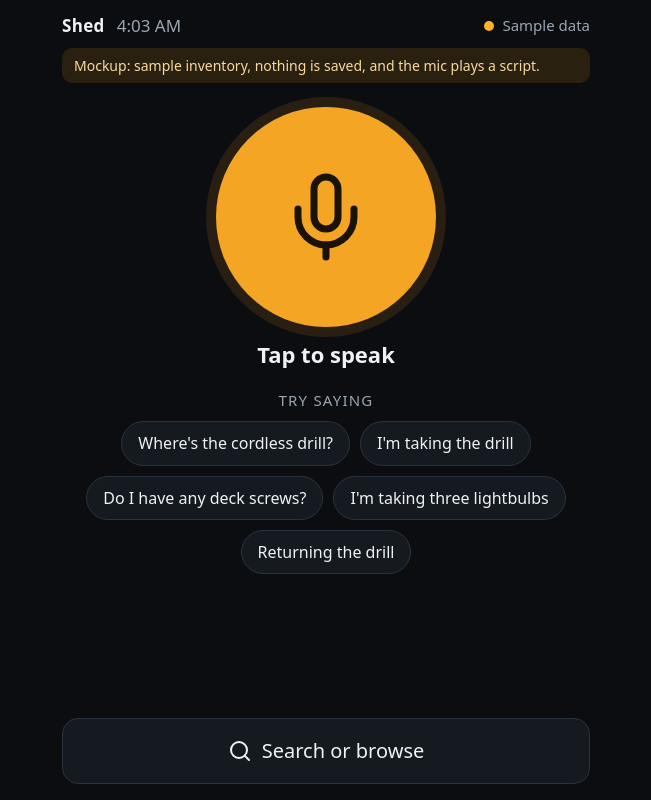
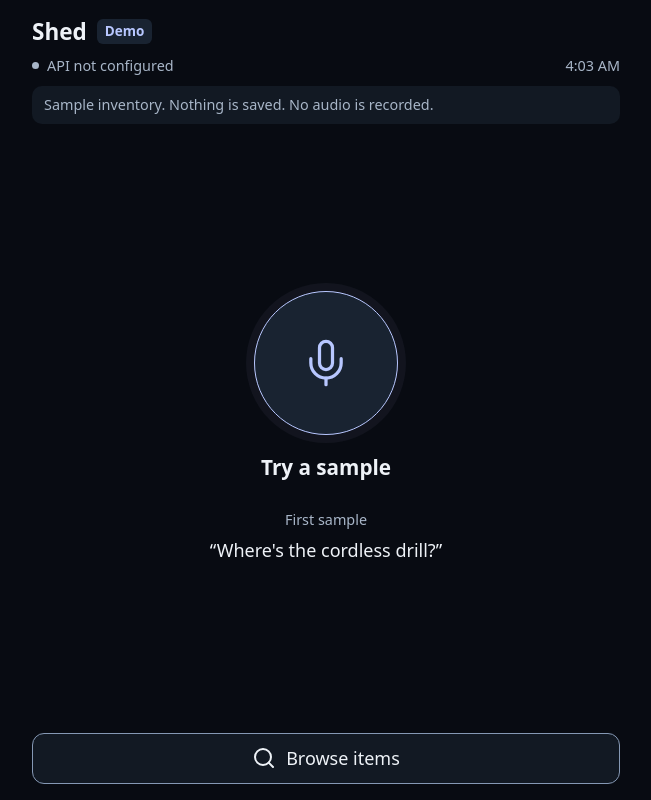
Before and after one commit to jerryaswell/shed_inventory, a React (Vite) app in the folder site/: page / in a window 1280 px wide. Shown: the whole page, without its empty margins (314-965 px from the left). Built offline with nearby package versions, Linux system fonts and the light colour scheme; no server answers.

Commit message:
Simplify the kiosk sample flow and keep Undo reachable (#8)

```diff
--- a/site/src/App.jsx
+++ b/site/src/App.jsx
@@ -9,7 +9,7 @@
  * for the backend's voice route is what makes it work.
  */
 import { useEffect, useRef, useState } from 'react';
-import { Search } from 'lucide-react';
+import { Search, Undo2 } from 'lucide-react';
 import { loadConfig } from './core/config.js';
 import { checkHealth } from './core/api.js';
 import { applyChange, inverseOf } from './core/inventory.js';
@@ -104,11 +104,6 @@ export default function App({
     timer.current = setTimeout(() => hear(heardNext.current), listenMs);
   };
 
-  const onTry = (sentence) => {
-    setResult(null);
-    hear(sentence);
-  };
-
   const onPick = (itemId) => {
     const item = itemsRef.current.find((i) => i.id === itemId);
     answer(resolve(item, result.pending.action, result.pending.quantity, result.heard));
@@ -128,7 +123,7 @@ export default function App({
     }
     setItems((cur) => applyChange(cur, undo.change));
     setUndo(null);
-    setResult({ action: 'undone', heard: null, reply: 'Undone. The count is back to what it was.' });
+    setResult({ action: 'undone', heard: null, itemId: undo.change.itemId, reply: 'Last change undone.' });
   };
 
   // The clock ticks every half second, so it can trail the moment Undo was set.
@@ -137,34 +132,37 @@ export default function App({
   const sleeping = !sheetOpen && !busy && now - lastTouch > IDLE_MS;
 
   return (
-    <div className="kiosk" onPointerDownCapture={() => setLastTouch(clock())}>
+    <div className="kiosk" onPointerDownCapture={() => setLastTouch(clock())} onKeyDownCapture={() => setLastTouch(clock())}>
+      <div className="kiosk-content">
         <StatusBar status={status} now={now} />
-      <p className="banner">Mockup: sample inventory, nothing is saved, and the mic plays a script.</p>
+        <p className="banner">Sample inventory. Nothing is saved. No audio is recorded.</p>
 
-      <main className="stage">
+        <main className={`stage${result ? ' stage-result' : ''}`} aria-label="Inventory demo">
           <MicButton phase={phase} onTap={onMic} compact={result != null} />
           {result ? (
-          <Reply result={result} items={items} undoLeft={sheetOpen ? 0 : undoLeft} onUndo={onUndo} onPick={onPick} />
+            <Reply result={result} items={items} onPick={onPick} />
           ) : (
             phase === 'idle' && (
-            <section className="try">
-              <p className="try-label">Try saying</p>
-              <div className="try-list">
-                {demoScript.map((s) => (
-                  <button type="button" key={s} className="chip" onClick={() => onTry(s)}>
-                    {s}
-                  </button>
-                ))}
-              </div>
+              <section className="example" aria-label="Sample request">
+                <p className="example-label">First sample</p>
+                <p className="example-text">“{demoScript[0]}”</p>
               </section>
             )
           )}
         </main>
+      </div>
 
       <footer className="foot">
-        <button type="button" className="search-btn" onClick={() => setSheetOpen(true)}>
+        {undoLeft > 0 && !sheetOpen && (
+          <button type="button" className="undo" onClick={onUndo}>
+            <Undo2 size={24} aria-hidden="true" />
+            Undo
+            <span className="undo-left" aria-hidden="true">{undoLeft}s</span>
+          </button>
+        )}
+        <button type="button" className="search-btn" aria-haspopup="dialog" onClick={() => setSheetOpen(true)}>
           <Search size={24} aria-hidden="true" />
-          Search or browse
+          Browse items
         </button>
       </footer>
 
--- a/site/src/kiosk/MicButton.jsx
+++ b/site/src/kiosk/MicButton.jsx
@@ -1,20 +1,20 @@
 /**
- * The one big control. Tap to start listening, tap again to stop early. It
- * shrinks while an answer is showing, so the answer fits without scrolling.
+ * The microphone is simulated until the voice route exists. Every label
+ * identifies the sample flow even when the disclosure is off screen.
  */
-import { Mic, Square, Loader } from 'lucide-react';
+import { Mic, ArrowRight, Loader } from 'lucide-react';
 
 const COPY = {
-  idle: 'Tap to speak',
-  answer: 'Tap to speak',
-  listening: 'Listening… tap to stop',
-  thinking: 'Looking…'
+  idle: 'Try a sample',
+  answer: 'Next sample',
+  listening: 'Run sample now',
+  thinking: 'Finding sample items…'
 };
 
 export default function MicButton({ phase, onTap, compact = false }) {
-  const Icon = phase === 'listening' ? Square : phase === 'thinking' ? Loader : Mic;
+  const Icon = phase === 'listening' ? ArrowRight : phase === 'thinking' ? Loader : Mic;
   return (
-    <div className="mic-wrap">
+    <div className={`mic-wrap${compact ? ' mic-wrap-compact' : ''}`}>
       <button
         type="button"
         className={`mic mic-${phase}${compact ? ' mic-compact' : ''}`}
@@ -22,9 +22,12 @@ export default function MicButton({ phase, onTap, compact = false }) {
         disabled={phase === 'thinking'}
         aria-label={COPY[phase]}
       >
-        <Icon size={compact ? 64 : 96} strokeWidth={1.75} aria-hidden="true" />
+        <Icon size={compact ? 28 : 52} strokeWidth={1.5} aria-hidden="true" />
       </button>
-      <p className="mic-label">{COPY[phase]}</p>
+      <div className="mic-copy" role="status">
+        <p className="mic-label">{COPY[phase]}</p>
+        {phase === 'listening' && <p className="mic-hint">Preparing a scripted request…</p>}
+      </div>
     </div>
   );
 }
--- a/site/src/kiosk/StatusBar.jsx
+++ b/site/src/kiosk/StatusBar.jsx
@@ -2,22 +2,27 @@
  * The top line: what this is, the time, and whether the backend answers.
  */
 const LABELS = {
-  checking: 'Connecting…',
-  sample: 'Sample data',
-  online: 'Online',
-  offline: 'Offline'
+  checking: 'Checking API…',
+  sample: 'API not configured',
+  online: 'API connected',
+  offline: 'API unavailable'
 };
 
-export default function StatusBar({ status, now }) {
+export default function StatusBar({ status, now, controls }) {
   const time = new Date(now).toLocaleTimeString([], { hour: 'numeric', minute: '2-digit' });
   return (
     <header className="status">
-      <span className="status-title">Shed</span>
-      <span className="status-time">{time}</span>
-      <span className={`status-conn status-${status}`} role="status">
-        <span className="status-dot" aria-hidden="true" />
-        {LABELS[status]}
-      </span>
+      <div className="status-heading">
+        <h1 className="status-title">Shed <span className="status-demo">Demo</span></h1>
+        {controls && <div className="status-controls">{controls}</div>}
+      </div>
+      <div className="status-details">
+        <span className={`status-conn status-${status}`} role="status">
+          <span className="status-dot" aria-hidden="true" />
+          {LABELS[status]}
+        </span>
+        <span className="status-time">{time}</span>
+      </div>
     </header>
   );
 }
--- a/site/src/styles.css
+++ b/site/src/styles.css
@@ -1,21 +1,21 @@
 /*
- * Dark, high-contrast and large: read at arm's length in a dim shed, touched
- * with dirty hands. Dark also matters for the OLED panel: black pixels are
- * off, which saves power and burn-in.
+ * Stable charcoal surfaces keep controls readable over the ambient background.
+ * The content scrolls independently so Browse and Undo remain reachable.
  */
 :root {
-  --bg: #0b0d10;
-  --panel: #151a20;
-  --panel-2: #1d242c;
-  --line: #2a333d;
-  --text: #eef2f5;
-  --muted: #9aa7b3;
-  --accent: #f5a524;
-  --accent-ink: #1a1203;
-  --listen: #e5484d;
-  --ok: #3dd68c;
-  --warn: #ffb224;
+  --bg: #080b12;
+  --panel: #121923;
+  --panel-2: #192331;
+  --line: #8598b4;
+  --text: #eef2f7;
+  --muted: #a8b6c8;
+  --accent: #b8c7ff;
+  --accent-ink: #121923;
+  --listen: #91c7cb;
+  --ok: #96d7bc;
+  --warn: #f0c688;
   color-scheme: dark;
+  font-size: 18px;
 }
 
 * { box-sizing: border-box; }
@@ -25,103 +25,123 @@ html, body, #root { height: 100%; margin: 0; }
 body {
   background: var(--bg);
   color: var(--text);
-  font: 18px/1.4 system-ui, -apple-system, 'Segoe UI', Roboto, sans-serif;
+  font: 1rem/1.4 system-ui, -apple-system, 'Segoe UI', Roboto, sans-serif;
   -webkit-tap-highlight-color: transparent;
   user-select: none;
   overscroll-behavior: none;
 }
 
-button { font: inherit; color: inherit; cursor: pointer; }
-button:disabled { cursor: default; opacity: 0.5; }
+button { font: inherit; color: inherit; cursor: pointer; min-height: 48px; }
+button:disabled { cursor: default; opacity: 0.6; }
+button:focus-visible, input:focus-visible, [tabindex]:focus-visible {
+  outline: 3px solid var(--accent);
+  outline-offset: 4px;
+}
+button svg { flex-shrink: 0; }
 
 .kiosk {
+  position: relative;
   height: 100%;
+  height: 100dvh;
   display: flex;
   flex-direction: column;
   padding: env(safe-area-inset-top) 16px env(safe-area-inset-bottom);
-  max-width: 560px;
+  max-width: 620px;
   margin: 0 auto;
+  isolation: isolate;
 }
-
-/* ---- status line ---- */
-.status {
-  display: flex;
-  align-items: center;
-  gap: 12px;
-  padding: 14px 0 10px;
-  font-size: 17px;
-}
-.status-title { font-weight: 700; letter-spacing: 0.02em; }
-.status-time { color: var(--muted); font-variant-numeric: tabular-nums; }
-.status-conn { margin-left: auto; display: flex; align-items: center; gap: 8px; color: var(--muted); font-size: 15px; }
-.status-dot { width: 10px; height: 10px; border-radius: 50%; background: var(--muted); }
-.status-online .status-dot { background: var(--ok); }
-.status-offline .status-dot { background: var(--listen); }
-.status-sample .status-dot { background: var(--warn); }
-
-.banner {
-  margin: 0 0 8px;
-  padding: 8px 12px;
-  border-radius: 10px;
-  background: #2a2010;
-  color: #f8d9a0;
-  font-size: 14px;
-}
-
-/* ---- the stage ---- */
-.stage {
+.kiosk-content {
   flex: 1;
   min-height: 0;
   overflow-y: auto;
   display: flex;
   flex-direction: column;
-  align-items: center;
-  gap: 20px;
-  padding: 16px 0;
+  scrollbar-width: thin;
+  padding: 0 4px;
+  margin: 0 -4px;
 }
 
-.mic-wrap { display: flex; flex-direction: column; align-items: center; gap: 12px; }
+/* ---- status line ---- */
+.status { flex-shrink: 0; padding: 16px 0 10px; }
+.status-heading, .status-details { display: flex; flex-wrap: wrap; align-items: center; gap: 8px 16px; }
+.status-heading { justify-content: space-between; }
+.status-title { display: flex; flex-wrap: wrap; align-items: center; gap: 10px; margin: 0; font-size: 1.25rem; font-weight: 650; }
+.status-demo { padding: 3px 8px; border-radius: 6px; background: var(--panel-2); color: var(--accent); font-size: 0.75rem; font-weight: 600; }
+.status-controls { display: flex; align-items: center; }
+.status-details { margin-top: 8px; color: var(--muted); font-size: 0.8rem; }
+.status-time { margin-left: auto; font-variant-numeric: tabular-nums; }
+.status-conn { display: flex; align-items: center; gap: 8px; }
+.status-dot { flex-shrink: 0; width: 7px; height: 7px; border-radius: 50%; background: var(--muted); }
+.status-online .status-dot { background: var(--ok); }
+.status-offline .status-dot { background: var(--warn); }
+
+.banner {
+  flex-shrink: 0;
+  margin: 0;
+  padding: 9px 12px;
+  border-radius: 10px;
+  background: var(--panel);
+  color: var(--muted);
+  font-size: 0.8rem;
+  overflow-wrap: anywhere;
+}
+
+/* ---- the stage ---- */
+.stage {
+  flex: 1 0 auto;
+  display: flex;
+  flex-direction: column;
+  align-items: center;
+  gap: 28px;
+  padding: 28px 4px 20px;
+}
+.stage > * { flex-shrink: 0; max-width: 100%; }
+.stage:not(.stage-result) { justify-content: center; }
+.stage-result { gap: 14px; padding-top: 14px; }
+
+.mic-wrap { display: flex; flex-direction: column; align-items: center; gap: 18px; }
 .mic {
-  width: 220px;
-  height: 220px;
+  flex-shrink: 0;
+  width: 144px;
+  height: 144px;
   border-radius: 50%;
-  border: none;
-  background: var(--accent);
-  color: var(--accent-ink);
+  border: 1px solid var(--accent);
+  background: var(--panel-2);
+  color: var(--accent);
   display: grid;
   place-items: center;
-  box-shadow: 0 0 0 10px rgb(245 165 36 / 0.12);
+  box-shadow: 0 0 0 8px rgb(184 199 255 / 0.05);
   transition: transform 0.15s, background 0.2s;
 }
 .mic:active { transform: scale(0.96); }
-.mic-compact { width: 150px; height: 150px; }
-.mic-listening {
-  background: var(--listen);
-  color: #fff;
-  animation: pulse 1.2s ease-in-out infinite;
-}
-.mic-thinking { background: var(--panel-2); color: var(--muted); }
-.mic-thinking svg { animation: spin 1s linear infinite; }
-.mic-label { margin: 0; font-size: 22px; font-weight: 600; }
+.mic-compact { width: 52px; height: 52px; box-shadow: none; }
+.mic-wrap-compact { flex-direction: row; gap: 14px; }
+.mic-listening { border-color: var(--listen); color: var(--listen); animation: pulse 1.8s ease-in-out infinite; }
+.mic-thinking { color: var(--muted); opacity: 1; }
+.mic-thinking svg { animation: spin 1.5s linear infinite; }
+.mic-copy { min-width: 0; text-align: center; }
+.mic-label { margin: 0; font-size: 1.15rem; font-weight: 600; overflow-wrap: anywhere; }
+.mic-hint { margin: 6px 0 0; color: var(--muted); font-size: 0.85rem; }
+.mic-wrap-compact .mic-label { font-size: 1rem; }
 
 @keyframes pulse {
-  0%, 100% { box-shadow: 0 0 0 10px rgb(229 72 77 / 0.25); }
-  50% { box-shadow: 0 0 0 28px rgb(229 72 77 / 0.08); }
+  0%, 100% { box-shadow: 0 0 0 8px rgb(145 199 203 / 0.08); }
+  50% { box-shadow: 0 0 0 16px rgb(145 199 203 / 0.02); }
 }
 @keyframes spin { to { transform: rotate(360deg); } }
 
-/* ---- try chips ---- */
-.try { width: 100%; text-align: center; }
-.try-label { margin: 0 0 10px; color: var(--muted); font-size: 15px; text-transform: uppercase; letter-spacing: 0.08em; }
-.try-list { display: flex; flex-wrap: wrap; justify-content: center; gap: 10px; }
+/* ---- sample request ---- */
+.example { width: 100%; padding: 0 12px; text-align: center; }
+.example-label { margin: 0 0 8px; color: var(--muted); font-size: 0.8rem; }
+.example-text { margin: 0; font-size: 1rem; overflow-wrap: anywhere; }
 .chip {
   border: 1px solid var(--line);
-  background: var(--panel);
-  border-radius: 999px;
-  padding: 10px 16px;
-  font-size: 16px;
+  background: var(--panel-2);
+  border-radius: 14px;
+  padding: 12px 16px;
+  font-size: 1rem;
 }
-.chip-big { padding: 16px 20px; font-size: 18px; width: 100%; border-radius: 14px; text-align: left; }
+.chip-big { width: 100%; text-align: left; overflow-wrap: anywhere; }
 
 /* ---- the answer ---- */
 .reply {
@@ -129,56 +149,70 @@ button:disabled { cursor: default; opacity: 0.5; }
   background: var(--panel);
   border: 1px solid var(--line);
   border-radius: 18px;
-  padding: 18px;
+  padding: 16px;
   display: flex;
   flex-direction: column;
   gap: 14px;
+  overflow-wrap: anywhere;
 }
-.reply-heard { margin: 0; color: var(--muted); font-style: italic; }
-.reply-text { margin: 0; font-size: 24px; line-height: 1.3; font-weight: 600; }
-.reply-item {
-  display: grid;
-  grid-template-columns: auto 1fr auto;
-  align-items: center;
-  gap: 12px;
-  background: var(--panel-2);
-  border-radius: 14px;
-  padding: 14px;
-  color: var(--accent);
-}
-.reply-where { font-size: 26px; font-weight: 700; color: var(--text); }
-.reply-spot { color: var(--muted); }
-.reply-stock { display: flex; align-items: center; gap: 6px; color: var(--text); font-weight: 600; text-align: right; }
+.reply-heard { margin: 0; color: var(--muted); font-size: 0.85rem; }
+.reply-text { margin: 0; font-size: 1.15rem; line-height: 1.35; font-weight: 600; }
+.reply-summary { margin: 0 0 4px; color: var(--muted); font-size: 0.8rem; }
+.reply-name { margin: 0; font-size: 1.3rem; line-height: 1.25; font-weight: 650; }
+.reply-item { display: flex; flex-wrap: wrap; align-items: start; gap: 14px 20px; }
+.reply-location { flex: 1 1 10rem; min-width: 0; display: flex; align-items: start; gap: 8px; }
+.reply-location > svg { flex-shrink: 0; margin-top: 3px; color: var(--accent); }
+.reply-location > div { min-width: 0; }
+.reply-where { font-size: 1.1rem; font-weight: 600; }
+.reply-spot { color: var(--muted); font-size: 0.95rem; }
+.reply-stock { display: flex; flex-direction: column; gap: 4px; font-size: 1.1rem; font-weight: 600; }
 .reply-stock.low { color: var(--warn); }
+.reply-low { display: flex; align-items: center; gap: 6px; font-size: 0.8rem; font-weight: 400; }
+.reply-low svg { flex-shrink: 0; }
 .reply-options { display: flex; flex-direction: column; gap: 10px; }
 
 .undo {
   display: flex;
   align-items: center;
   justify-content: center;
+  gap: 8px;
+  border: 1px solid var(--accent);
+  background: var(--panel-2);
+  color: var(--text);
+  border-radius: 12px;
+  padding: 12px;
+  font-size: 1rem;
+  font-weight: 600;
+}
+.undo-left { color: var(--muted); font-size: 0.8rem; font-weight: 400; font-variant-numeric: tabular-nums; }
+
+/* ---- persistent actions ---- */
+.foot {
+  flex-shrink: 0;
+  display: flex;
+  flex-wrap: wrap;
   gap: 10px;
-  border: 2px solid var(--text);
-  background: transparent;
-  border-radius: 14px;
-  padding: 16px;
-  font-size: 22px;
-  font-weight: 700;
+  padding: 10px 0 16px;
 }
-.undo-left { color: var(--muted); font-weight: 500; font-variant-numeric: tabular-nums; }
-
-/* ---- footer ---- */
-.foot { padding: 10px 0 16px; }
+.foot > button { flex: 1 1 7rem; min-width: 0; }
 .search-btn {
-  width: 100%;
   display: flex;
   align-items: center;
   justify-content: center;
   gap: 10px;
-  padding: 18px;
-  border-radius: 16px;
+  padding: 12px;
+  border-radius: 12px;
   border: 1px solid var(--line);
   background: var(--panel);
-  font-size: 20px;
+  font-size: 1rem;
+}
+
+@media (max-height: 650px) {
+  .status { padding-top: 10px; }
+  .stage { gap: 20px; padding-top: 20px; }
+  .stage-result { gap: 10px; padding-top: 10px; }
+  .mic:not(.mic-compact) { width: 120px; height: 120px; }
+  .foot { padding-bottom: 10px; }
 }
 
 /* ---- search sheet ---- */
@@ -280,3 +314,9 @@ button:disabled { cursor: default; opacity: 0.5; }
   transition: transform 2s;
 }
 .saver-hint { font-size: 15px; color: #2a2e33; margin-top: 6px; }
+
+@media (prefers-reduced-motion: reduce) {
+  .mic, .mic-thinking svg { animation: none; }
+  .mic, .saver-clock { transition: none; }
+  .mic:active { transform: none; }
+}
```
Also changed, not shown: site/src/kiosk/Reply.jsx (+30 -17 lines), 1 other file (tests, documents, lock files or other folders). Lines whose indentation alone changed are shown as unchanged.
